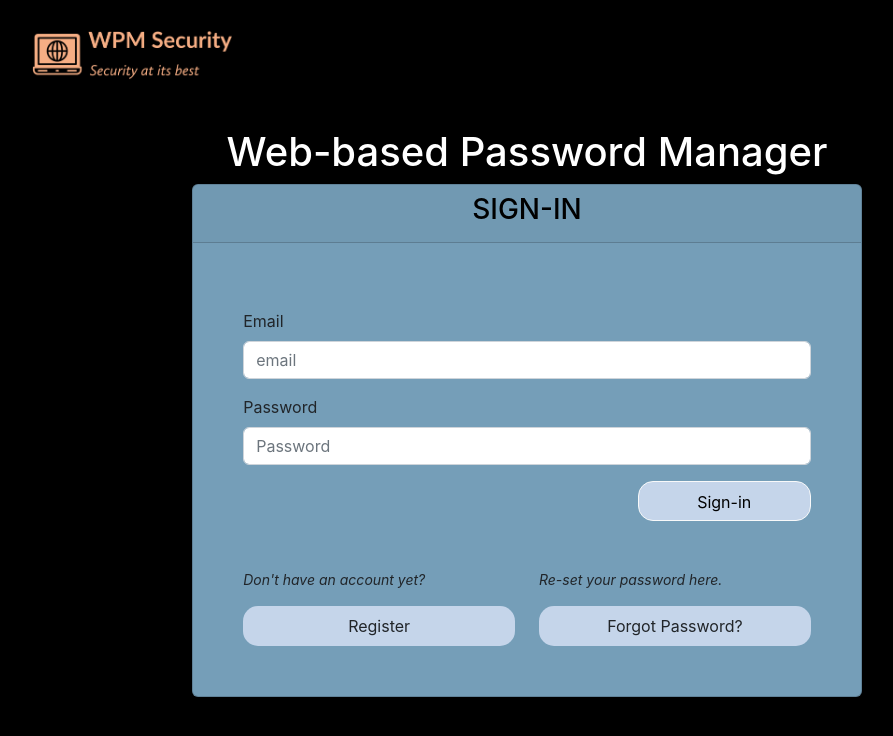
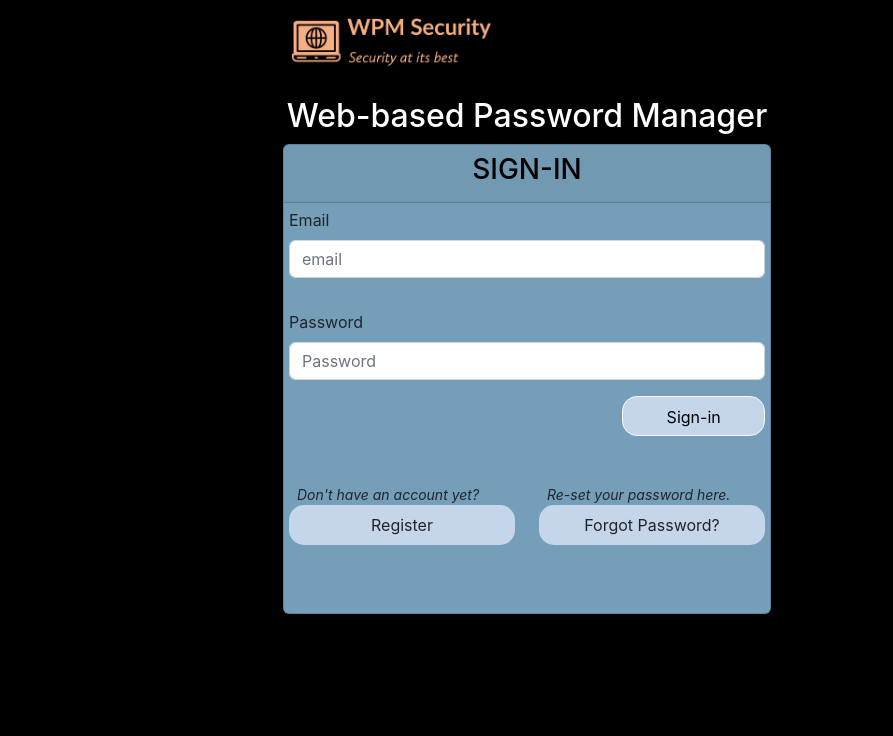
Before and after one commit to beecurrie/wpm, a React (Create React App) app in the folder client/: page /login in a window 1280 px wide. Shown: the top 736 px of the page, without its empty margins (113-1006 px from the left). Built offline with nearby package versions, Linux system fonts and the light colour scheme; what react-socks would draw is missing.

Commit message:
Modified break point

```diff
--- a/client/src/App.js
+++ b/client/src/App.js
@@ -19,7 +19,9 @@ const App = () => {
       <Route path="/register" element={<RegisterForm />} />
       <Route path="/forgot" element={<ForgotPassword />} />
 
-      <Route element={<ProtectedRoutes />}>
+      <Route
+      //element={<ProtectedRoutes />}
+      >
         <Route path="/" element={<Start />} />
         <Route path="/dashboard" element={<Start />} />
         <Route path="/logout" element={<LogOut />} />
--- a/client/src/components/LoginForm.js
+++ b/client/src/components/LoginForm.js
@@ -62,7 +62,7 @@ export default function LoginForm() {
   }
 
   return (
-    <Container>
+    <Container className="login-container">
       <Nav.Item style={{backgroundColor: "black"}}>
           <Nav.Link href="/">
             <div className="logo-registration">
@@ -90,8 +90,8 @@ export default function LoginForm() {
           ) : (
             <div className="text-danger">{msg}</div>
           )}
-          <Form onSubmit={submitHandler}>
-            <Row className="mt-3">
+          <Form className="login-form" onSubmit={submitHandler}>
+            <Row className="mb-3">
               <Col lg={true}>
                 <Form.Group className="mb-3" controlId="formEmail">
                   <Form.Label>Email</Form.Label>
@@ -136,7 +136,7 @@ export default function LoginForm() {
               </Col>
               <div>
               <Row className="mt-5">
-                <Col lg={6}>
+                <Col lg={6} className="mb-3">
                   <p className="sign-in-text">Don't have an account yet?</p>
                   <Nav.Item className="nav-item">
                     <Nav.Link href="/register">Register</Nav.Link>
--- a/client/src/components/RegisterForm.js
+++ b/client/src/components/RegisterForm.js
@@ -111,7 +111,7 @@ export default function RegisterForm() {
 
   return (
     <div>
-      <Container>
+      <Container className="registration-container">
         <Nav.Item style={{ backgroundColor: "black" }}>
           <Nav.Link href="/">
             <div className="logo-registration">
--- a/client/src/index.css
+++ b/client/src/index.css
@@ -7,6 +7,7 @@ body {
   font-family: -apple-system, BlinkMacSystemFont, "Segoe UI", "Roboto", "Oxygen",
     "Ubuntu", "Cantarell", "Fira Sans", "Droid Sans", "Helvetica Neue",
     sans-serif;
+    font-size: medium;
   -webkit-font-smoothing: antialiased;
   -moz-osx-font-smoothing: grayscale;
 }
@@ -14,6 +15,10 @@ body {
 code {
   font-family: source-code-pro, Menlo, Monaco, Consolas, "Courier New",
     monospace;
+}
+
+h1 {
+  font-size: 2rem;
 }
 
 .header {
@@ -81,6 +86,10 @@ button {
 }
 
 /* Login and Registration */
+.login-form {
+  padding-bottom: 10%;
+}
+
 .logo-signIn {
   width: 60%;
   max-width: 100%;
@@ -93,17 +102,15 @@ button {
 .logo-registration {
   width: 10px;
   padding-top: 2%;
-  padding-left: 5%;
   float: left;
 }
 
-.h1-login {
-  padding-top: 10%;
-  font-size: 2.5em;
+div.h1-login {
+  padding-top: 15%;
   font-weight: 300;
   text-align: center;
   color: white;
-  margin-bottom: 0.2em;
+  margin: 0.5em 0.2em;
 }
 
 .login-field {
@@ -151,8 +158,21 @@ button {
   height: auto;
 }
 
+/* Breaking pointto become mobile friendly */
+@media screen and (min-width: 800px) {
+  .login-container {
+    max-width:40%;
+  }
+}
+
+@media screen and (min-width: 800px) {
+  .registration-container {
+    max-width:60%;
+  }
+}
+
 .sign-in-box-card-body {
-  padding: 50px;
+  padding: 5px;
   height: auto;
   background-color: #759EB8;
   border-radius: 10px;
@@ -160,13 +180,15 @@ button {
 
 .sign-in-box-card {
   background-color: #759EB8;
-  width: 60%;
+  width: 100%;
   margin: auto;
 }
 
-.sign-in-text {
+p.sign-in-text {
   font-size: 14px;
   font-style: italic;
+  margin-bottom: -.2%;
+  padding-left: 8px;
 }
 
 .nav-item {
```
